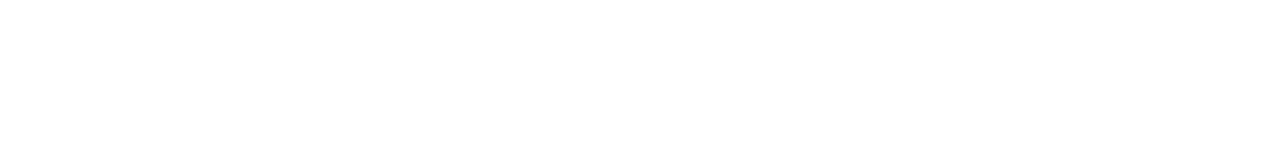
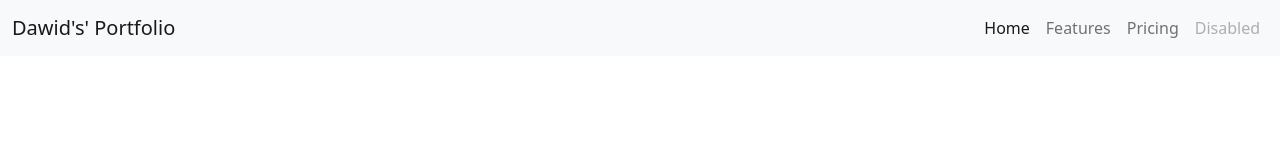
Before and after one commit to Davvid96/Bootstrap-Portfolio, a plain HTML site: page index.html in a window 1280 px wide. Drawn offline with nearby package versions, Linux system fonts and the light colour scheme.

Commit message:
Created navbar using bootstrap

```diff
--- a/css/styles.css
+++ b/css/styles.css
@@ -0,0 +1,3 @@
+.navbar-collapse {
+flex-grow: unset;
+}
--- a/index.html
+++ b/index.html
@@ -1,12 +1,36 @@
 <!DOCTYPE html>
 <html lang="en">
+
 <head>
     <meta charset="UTF-8">
     <meta http-equiv="X-UA-Compatible" content="IE=edge">
     <meta name="viewport" content="width=device-width, initial-scale=1.0">
+    <link href="https://cdn.jsdelivr.net/npm/bootstrap@5.2.3/dist/css/bootstrap.min.css" rel="stylesheet">
+    <link href="./css/styles.css" rel="stylesheet" />
+    <script src="https://cdn.jsdelivr.net/npm/bootstrap@5.2.3/dist/js/bootstrap.bundle.min.js"></script>
     <title>Document</title>
 </head>
+
 <body>
+    <nav class="navbar bg-light navbar-expand-lg">
+        <div class="container-fluid">
+            <a class="navbar-brand">Dawid's' Portfolio</a>
+            <button class="navbar-toggler" type="button" data-bs-toggle="collapse" data-bs-target="#navbarNavAltMarkup"
+                aria-controls="navbarNavAltMarkup" aria-expanded="false" aria-label="Toggle navigation">
+                <span class="navbar-toggler-icon"></span>
+            </button>
+            <div class="collapse navbar-collapse" id="navbarNavAltMarkup">
+                <div class="navbar-nav">
+                    <a class="nav-link active" aria-current="page" href="#">Home</a>
+                    <a class="nav-link" href="#">Features</a>
+                    <a class="nav-link" href="#">Pricing</a>
+                    <a class="nav-link disabled">Disabled</a>
+                </div>
+            </div>
+        </div>
+    </nav>
+
 
 </body>
+
 </html>
```
